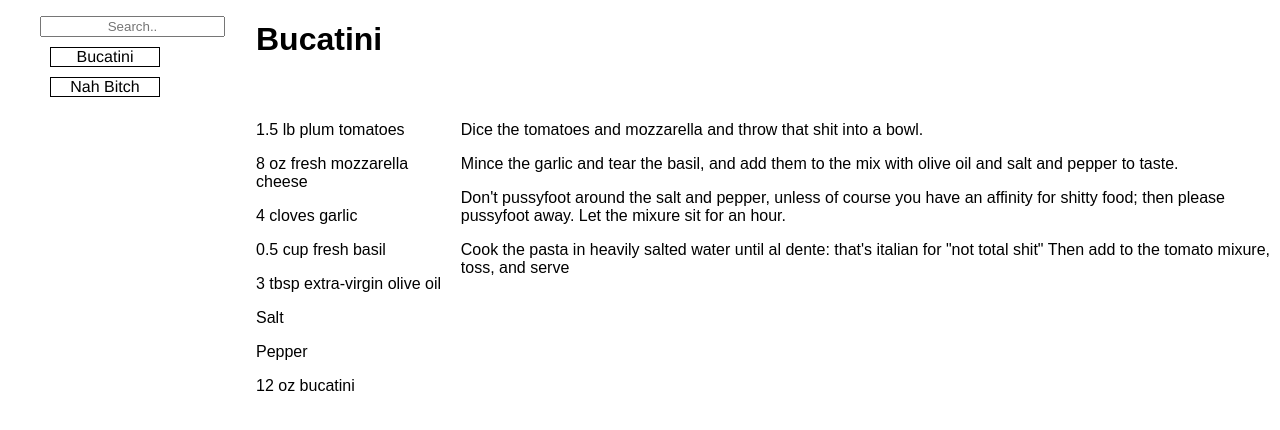
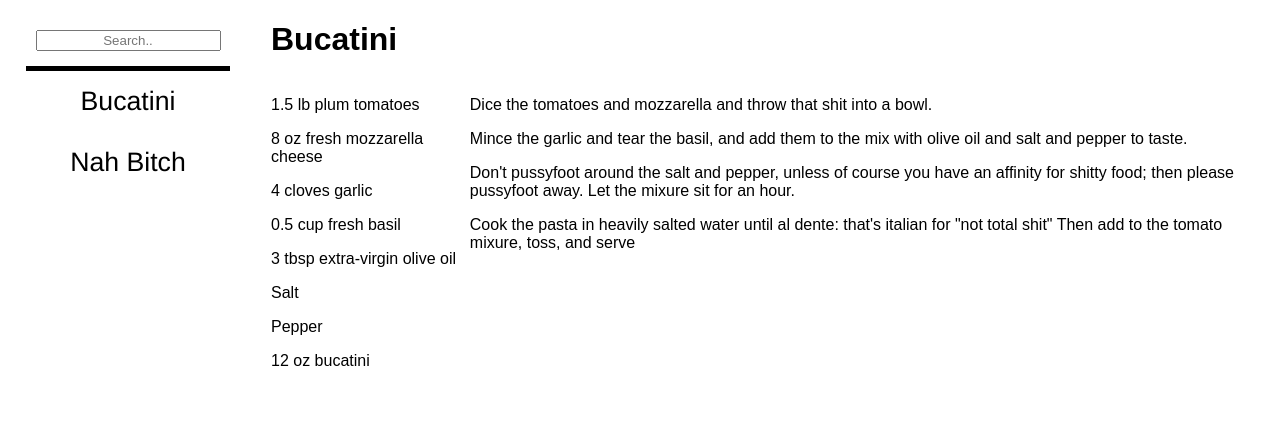
Before and after one commit to kiffery/recipebook, a React app: page / in a window 1280 px wide. Shown: the top 430 px of the page. Built offline with nearby package versions, Linux system fonts and the light colour scheme.

Commit message:
add search function and clean up some more css

```diff
--- /dev/null
+++ b/src/components/Navigation/Sidebar/SearchBar/SearchBar.css
@@ -0,0 +1,3 @@
+.searchBar {
+    margin: 0;
+}
--- /dev/null
+++ b/src/components/Navigation/Sidebar/SearchBar/SearchBar.js
@@ -0,0 +1,9 @@
+import React from 'react';
+
+import classes from './SearchBar.css';
+
+const searchBar = (props) => (
+    <input type="text" placeholder="Search.." onChange={(event) => props.searched(event)} className={classes.searchBar}/>
+);
+
+export default searchBar;
--- a/src/components/Navigation/Sidebar/Sidebar.css
+++ b/src/components/Navigation/Sidebar/Sidebar.css
@@ -1,29 +1,29 @@
 .sideBar {
-    width: 20%;
-    float: left;
-    margin: 0 auto;
+    margin: 30px auto;
     text-align: center;
-
 }
 
 .sideBar input {
     display: block;
     text-align: center;
+    margin-bottom: 15px;
 }
 
 .sideBar ul {
+    margin: 0;
+    padding: 0;
     list-style: none;
-    display: inline-block;
-    text-align: center;
-    padding: 10;
-    display: block;
-    font-family: 'Franklin Gothic Medium', 'Arial Narrow', Arial, sans-serif
-
+    display: flex;
+    flex-flow: column;
+    align-items: center;
+    height: 100%;
+    font-family: 'Franklin Gothic Medium', 'Arial Narrow', Arial, sans-serif;
 }
 
-.sideBar li {
-    border: 1px solid black;
-    margin: 10px;
-    width: 50%;
-    cursor: pointer;
+.sideBar hr {
+    width: 80%;
+    border: black;
+    background-color: black;
+    height: 5px;
+    margin: 0;
 }
--- a/src/components/Navigation/Sidebar/Sidebar.js
+++ b/src/components/Navigation/Sidebar/Sidebar.js
@@ -1,6 +1,7 @@
 import React from 'react';
-import SideBarItems from './SidebarItems/SidebarItems'
-import classes from './Sidebar.css'
+import SideBarItems from './SidebarItems/SidebarItems';
+import classes from './Sidebar.css';
+import SearchBar from './SearchBar/SearchBar'
 
 const sidebar = (props) => {
     let recipies = props.recipes.map((recipe, index) => {
@@ -9,7 +10,10 @@ const sidebar = (props) => {
     return(
         <div className={classes.sideBar}>
             <ul>
-                <input type="text" placeholder="Search.." />
+                <li>
+                    <SearchBar searched={props.searched} />
+                </li>
+                <hr />
                 {recipies}
             </ul>
         </div>
--- a/src/components/Navigation/Sidebar/SidebarItems/SidebarItems.css
+++ b/src/components/Navigation/Sidebar/SidebarItems/SidebarItems.css
@@ -0,0 +1,14 @@
+.sideBarItems {
+    margin:0;
+    padding: 15px;
+    box-sizing: border-box;
+    display: block;
+    width: 100%;
+    font-size: 20pt;
+    cursor: pointer;
+}
+
+.sideBarItems:hover {
+    background-color: #f9f1f1;
+    background-size: auto;
+}
--- a/src/components/Navigation/Sidebar/SidebarItems/SidebarItems.js
+++ b/src/components/Navigation/Sidebar/SidebarItems/SidebarItems.js
@@ -3,7 +3,7 @@ import React from 'react';
 import classes from './SidebarItems.css'
 
 const sidebarItem = (props) => (
-    <li onClick={() => props.clicked(props.name)}>
+    <li onClick={() => props.clicked(props.name)} className={classes.sideBarItems}>
         {props.name}
     </li>
 );
--- a/src/components/Recipe/Recipe.css
+++ b/src/components/Recipe/Recipe.css
@@ -1,3 +1,6 @@
+.recipe {
+    padding: 0 15px;
+}
 .recipe ul {
     list-style: none;
     display: inline-block;
@@ -10,12 +13,12 @@
 .ingredients {
     width: 20%;
     float: left;
-    padding: 25px 0;
+    padding: 0;
 }
 
 .instructions {
     width: 80%;
     text-align: right;
     float: left;
-    padding: 25px 0;
+    padding: 0;
 }
--- a/src/containers/Recipes/Recipes.js
+++ b/src/containers/Recipes/Recipes.js
@@ -2,6 +2,7 @@ import React, { Component } from 'react';
 
 import Recipe from '../../components/Recipe/Recipe';
 import Sidebar from '../../components/Navigation/Sidebar/Sidebar';
+import classes from './Recipes.css';
 
 class Recipes extends Component {
     state = {
@@ -62,8 +63,12 @@ class Recipes extends Component {
                 "Cook the pasta in heavily salted water until al dente: that's italian for \"not total shit\" Then add to the tomato mixure, toss, and serve"
             ]
         },
-        filter: null
+        filteredItems: null
     };
+
+    componentWillMount() {
+        this.setState({filteredItems: this.state.recipes});
+    }
 
     selectedRecipeHandler = (name) => {
         let newRecipe = this.state.recipes.find(recipe => {
@@ -73,11 +78,23 @@ class Recipes extends Component {
         this.setState({selectedRecipe: newRecipe});
     }
 
+    searchedHandler = (event) => {
+        if (event.target.value) {
+            let filtered = this.state.recipes.filter(recipe => recipe.name.toLocaleLowerCase().includes(event.target.value.toLocaleLowerCase()));
+            this.setState({filteredItems: filtered})
+
+        } else {
+            this.setState({filteredItems: this.state.recipes})
+        }
+    }
+
     render () {
         return (
             <React.Fragment>
-                <Sidebar recipes={this.state.recipes} clicked={this.selectedRecipeHandler} />
-                <div style={{width: '80%', textAlign: 'left', float: 'left'}}>
+                <div className={classes.sideBar} >
+                    <Sidebar recipes={this.state.filteredItems} clicked={this.selectedRecipeHandler} searched={this.searchedHandler}/>
+                </div>
+                <div className={classes.main}>
                     <Recipe currentRec={this.state.selectedRecipe} />
                 </div>
             </React.Fragment>
```
Also changed, not shown: src/containers/Recipes/Recipes.css (renamed from src/containers/Recipes/Recipe.css), 1 other file (tests, documents, lock files or other folders).
